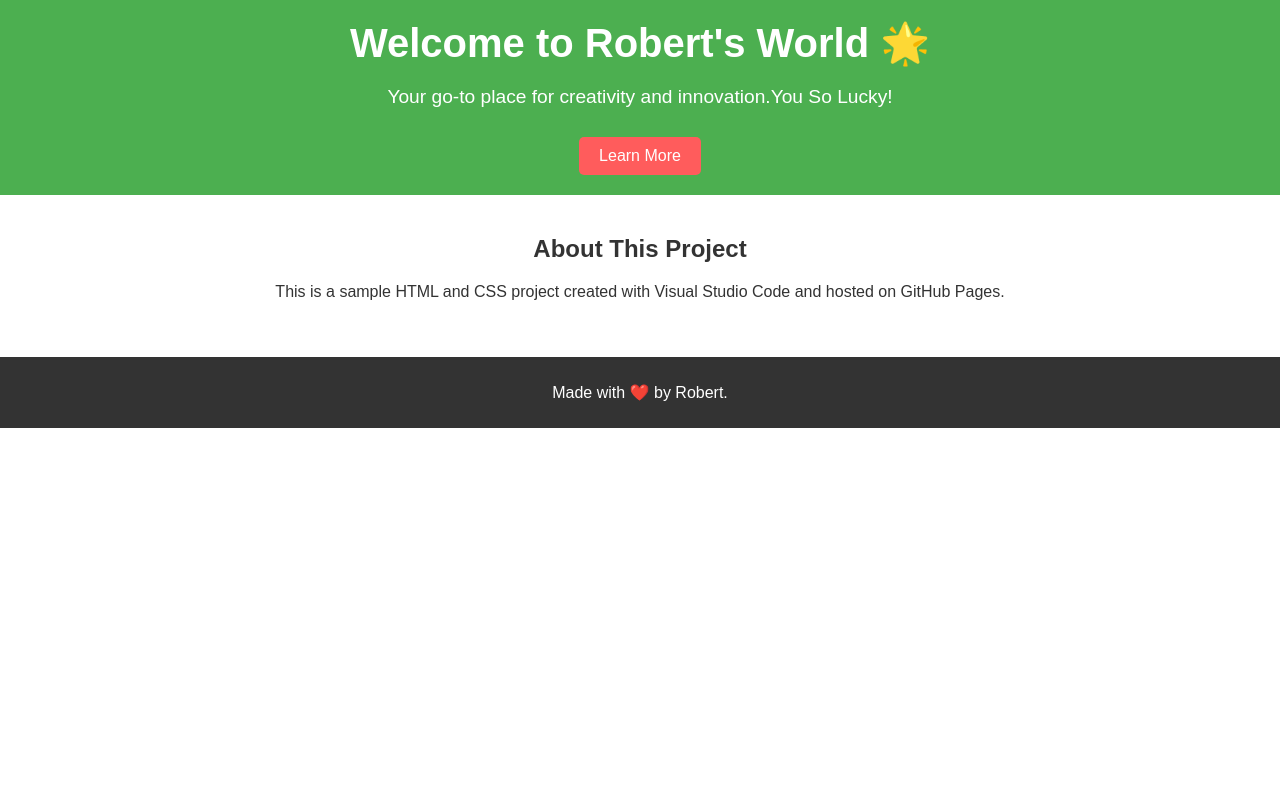
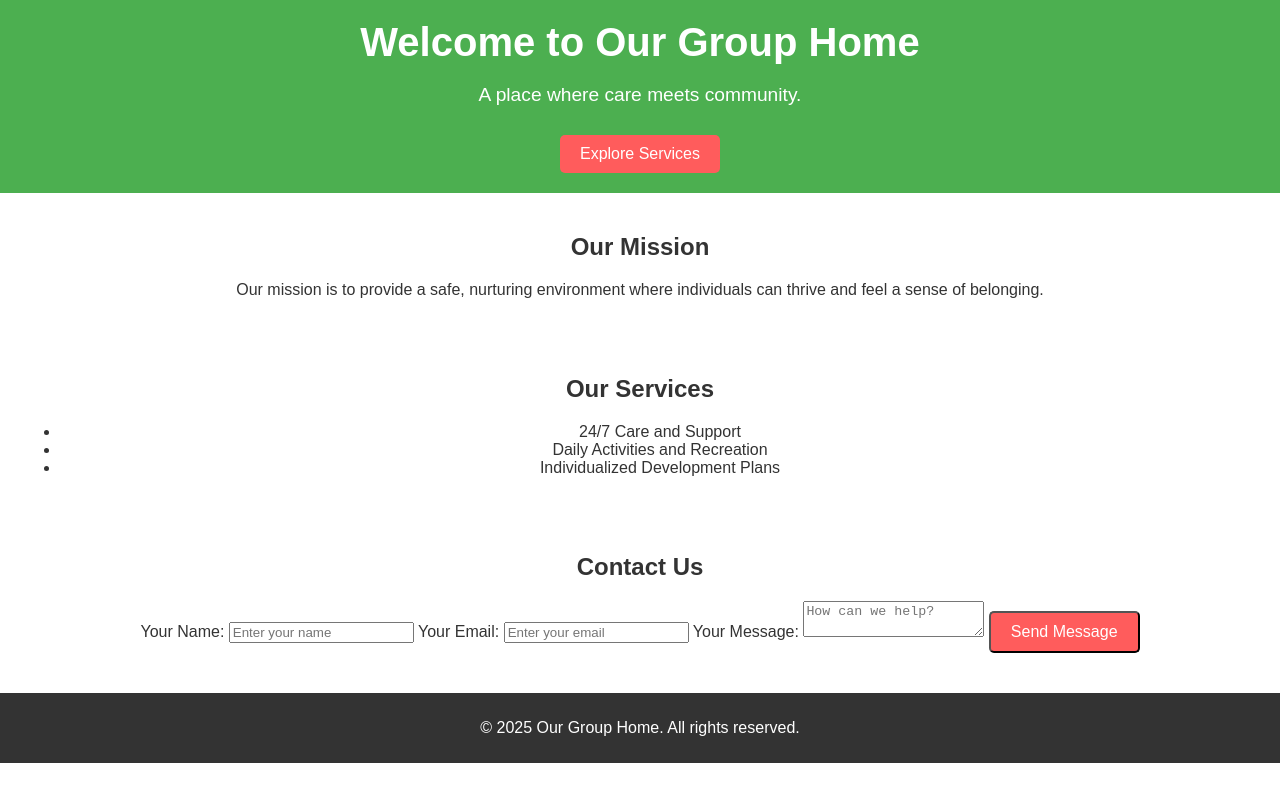
Before and after one commit to robertmerced/my-sample-project, a plain HTML site: page index.html in a window 1280 px wide. Drawn offline with Linux system fonts and the light colour scheme.

Commit message:
Update index.html

```diff
--- a/index.html
+++ b/index.html
@@ -1,28 +1,56 @@
 <!DOCTYPE html>
 <html lang="en">
 <head>
-    <meta charset="UTF-8" />
-    <meta name="viewport" content="width=device-width, initial-scale=1.0" />
-    <title>Welcome to My Page</title>
-    <link rel="stylesheet" href="style.css" />
+  <meta charset="UTF-8">
+  <meta name="viewport" content="width=device-width, initial-scale=1.0">
+  <title>Welcome to Our Group Home</title>
+  <link rel="stylesheet" href="style.css">
 </head>
 <body>
-    <header>
-      <h1>Welcome to Robert's World 🌟</h1>
-      <p>Your go-to place for creativity and innovation.You So Lucky!</p>
-      <a href="#about" class="btn">Learn More</a>
+  <!-- Hero Section -->
+  <header class="hero">
+    <h1>Welcome to Our Group Home</h1>
+    <p>A place where care meets community.</p>
+    <a href="#services" class="btn">Explore Services</a>
   </header>
 
-    <section id="about">
-      <h2>About This Project</h2>
+  <!-- Mission Section -->
+  <section id="mission" class="section">
+    <h2>Our Mission</h2>
     <p>
-        This is a sample HTML and CSS project created with Visual Studio Code
-        and hosted on GitHub Pages.
+      Our mission is to provide a safe, nurturing environment where individuals can thrive and feel a sense of belonging.
     </p>
   </section>
 
+  <!-- Services Section -->
+  <section id="services" class="section">
+    <h2>Our Services</h2>
+    <ul>
+      <li>24/7 Care and Support</li>
+      <li>Daily Activities and Recreation</li>
+      <li>Individualized Development Plans</li>
+    </ul>
+  </section>
+
+  <!-- Contact Section -->
+  <section id="contact" class="section">
+    <h2>Contact Us</h2>
+    <form>
+      <label for="name">Your Name:</label>
+      <input type="text" id="name" name="name" placeholder="Enter your name" required>
+
+      <label for="email">Your Email:</label>
+      <input type="email" id="email" name="email" placeholder="Enter your email" required>
+
+      <label for="message">Your Message:</label>
+      <textarea id="message" name="message" placeholder="How can we help?" required></textarea>
+
+      <button type="submit" class="btn">Send Message</button>
+    </form>
+  </section>
+
   <footer>
-      <p>Made with ❤️ by Robert.</p>
+    <p>&copy; 2025 Our Group Home. All rights reserved.</p>
   </footer>
 </body>
 </html>
```
Lines whose indentation alone changed are shown as unchanged.
